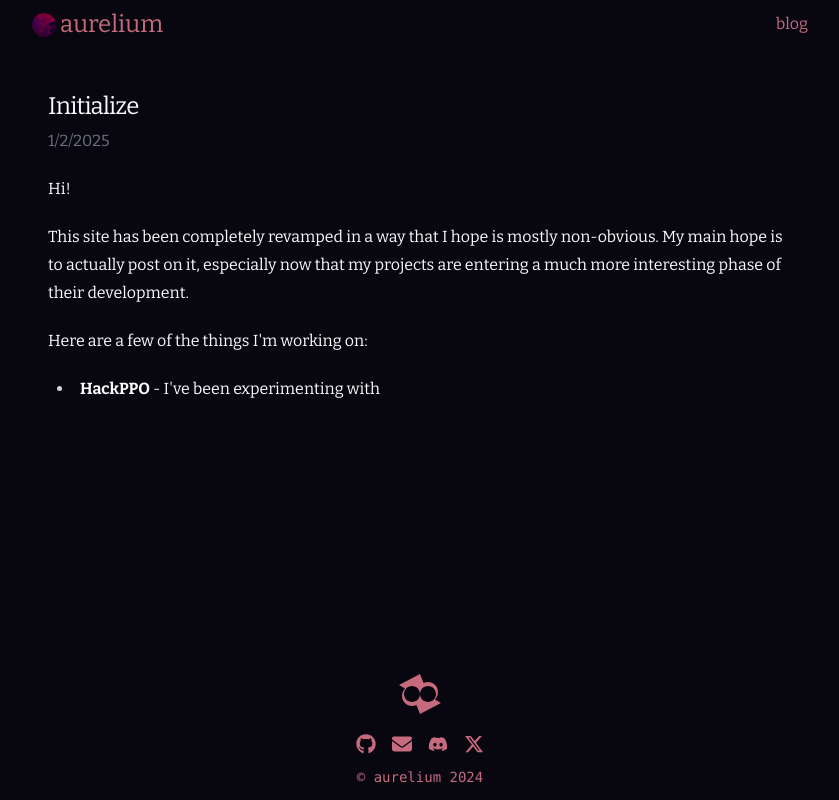
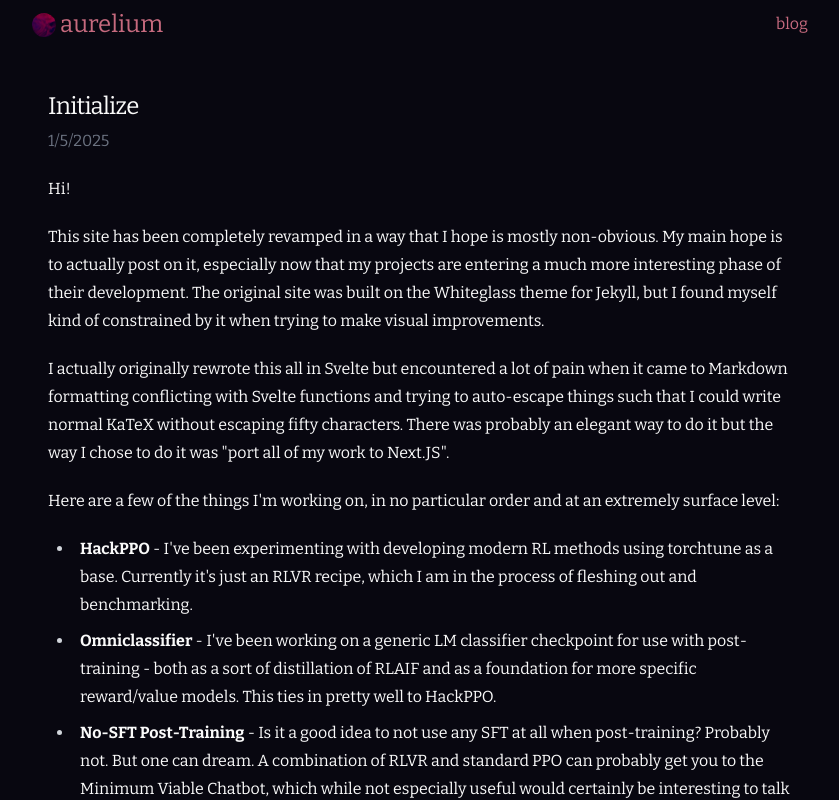
Before and after one commit to AutumnAurelium/react-website, a Next.js app: page /blog/init in a window 1280 px wide. Shown: the top 800 px of the page, without its empty margins (220-1059 px from the left). Built offline with nearby package versions, Linux system fonts and the light colour scheme.

Commit message:
the site is ready!

```diff
--- a/next.config.mjs
+++ b/next.config.mjs
@@ -10,7 +10,8 @@ const withMDX = createMDX({
   options: {
     remarkPlugins: [
       ["remark-math", {}],
-      ["remark-gfm", {}]
+      ["remark-gfm", {}],
+      ["remark-smartypants", {dashes: true}]
     ],
     rehypePlugins: [
       ["rehype-prism-plus", {
--- a/package.json
+++ b/package.json
@@ -32,6 +32,7 @@
     "rehype-prism-plus": "^2.0.0",
     "remark-gfm": "^4.0.0",
     "remark-math": "^6.0.0",
+    "remark-smartypants": "^3.0.2",
     "sass": "^1.83.0",
     "tailwind-merge": "^2.6.0",
     "tailwindcss-animate": "^1.0.7"
--- a/src/app/blog/[slug]/page.tsx
+++ b/src/app/blog/[slug]/page.tsx
@@ -20,7 +20,7 @@ export function generateStaticParams() {
 // Generate metadata for each post
 export async function generateMetadata({ params }: PostPropsAsync) {
     const awaited = await params;
-  const post = getPostBySlug(awaited.slug)
+  const post = await getPostBySlug(awaited.slug)
 
   if (!post) {
     return {
@@ -29,41 +29,40 @@ export async function generateMetadata({ params }: PostPropsAsync) {
   }
 
   return {
-    title: post.frontmatter.title || awaited.slug
+    title: post.metadata.title || awaited.slug
   }
 }
 
-function getPostBySlug(slug: string) {
-  const postsDirectory = path.join(process.cwd(), 'src/app/blog/posts')
-  const fullPath = path.join(postsDirectory, `${slug}.mdx`)
+async function getPostBySlug(slug: string) {
+  try {
+    const postModule = (await import(`../posts/${slug}.mdx`));
+    const Content = postModule.default;
 
-  try {
-    const fileContents = fs.readFileSync(fullPath, 'utf8')
-    const { content, data: frontmatter } = matter(fileContents)
-    return { content, frontmatter }
+    return { content: Content, metadata: postModule.metadata }
   } catch {
-    return null
+    return null;
   }
 }
 
 export default async function Post({ params }: PostPropsAsync) {
-    const awaited = await params;
-  const post = getPostBySlug(awaited.slug)
+  const awaited = await params;
+  const post = await getPostBySlug(awaited.slug);
 
-  if (!post) {
-    notFound()
+  if(!post) {
+    notFound();
   }
 
   return (
     <article className="max-w-4xl mx-auto py-8 px-4">
       <div className="prose dark:prose-invert max-w-none">
-        <h1>{post.frontmatter.title}</h1>
-        {post.frontmatter.date && (
+        <h1>{post.metadata.title}</h1>
+        {post.metadata.date && (
           <time className="text-gray-500">
-            {new Date(post.frontmatter.date).toLocaleDateString()}
+            {new Date(post.metadata.date).toLocaleDateString()}
           </time>
         )}
-        <MDXRemote source={post.content} />
+        {/* <MDXRemote source={post.content} options={config}/> */}
+        <post.content />
       </div>
     </article>
   )
--- a/src/app/blog/posts/init.mdx
+++ b/src/app/blog/posts/init.mdx
@@ -1,13 +1,21 @@
----
-title: 'Initialize'
-date: '2025-01-02'
-description: 'New stuff, rewritten website, and updates.'
----
+export const metadata = {
+    title: 'Initialize',
+    date: '2025-01-05',
+    description: 'New year, new website.'
+}
 
 Hi!
 
-This site has been completely revamped in a way that I hope is mostly non-obvious. My main hope is to actually post on it, especially now that my projects are entering a much more interesting phase of their development.
+This site has been completely revamped in a way that I hope is mostly non-obvious. My main hope is to actually post on it, especially now that my projects are entering a much more interesting phase of their development. The original site was built on the Whiteglass theme for Jekyll, but I found myself kind of constrained by it when trying to make visual improvements.
 
-Here are a few of the things I'm working on:
+I actually originally rewrote this all in Svelte but encountered a lot of pain when it came to Markdown formatting conflicting with Svelte functions and trying to auto-escape things such that I could write normal KaTeX without escaping fifty characters. There was probably an elegant way to do it but the way I chose to do it was "port all of my work to Next.JS".
 
-- **HackPPO** - I've been experimenting with
+Here are a few of the things I'm working on, in no particular order and at an extremely surface level:
+
+- **HackPPO** - I've been experimenting with developing modern RL methods using torchtune as a base. Currently it's just an RLVR recipe, which I am in the process of fleshing out and benchmarking.
+- **Omniclassifier** - I've been working on a generic LM classifier checkpoint for use with post-training - both as a sort of distillation of RLAIF and as a foundation for more specific reward/value models. This ties in pretty well to HackPPO.
+- **No-SFT Post-Training** - Is it a good idea to not use any SFT at all when post-training? Probably not. But one can dream. A combination of RLVR and standard PPO can probably get you to the Minimum Viable Chatbot, which while not especially useful would certainly be interesting to talk to. A lot of the above is in service of this kind of silly goal.
+
+Anyway, I hope to post a lot more here in the future. Thanks for reading!
+
+<span className="text-primary">-- Aria</span>
--- a/src/app/page.mdx
+++ b/src/app/page.mdx
@@ -4,6 +4,19 @@ export const metadata = {
 
 # home
 
+<video
+    src="/clouds-moving.mp4"
+    autoPlay
+    loop
+    muted
+    playsInline
+    className="w-full max-w-3xl mx-auto rounded-lg shadow-lg my-4 h-[300px] object-cover object-[50%_30%] mix-blend-screen"
+    style={{
+        filter: 'brightness(1.1) contrast(1.1)',
+        backgroundColor: 'black'
+    }}
+/>
+
 Hi, I'm Aria. One day, they'll make a computer that's good. In the meantime I can make it worse in an interesting way.
 
-My primary focus is
+I post about projects and random musings on the blog section, and will probably host a number of web experiments on here as well.
```
Also changed, not shown: 2 other files (tests, documents, lock files or other folders).
